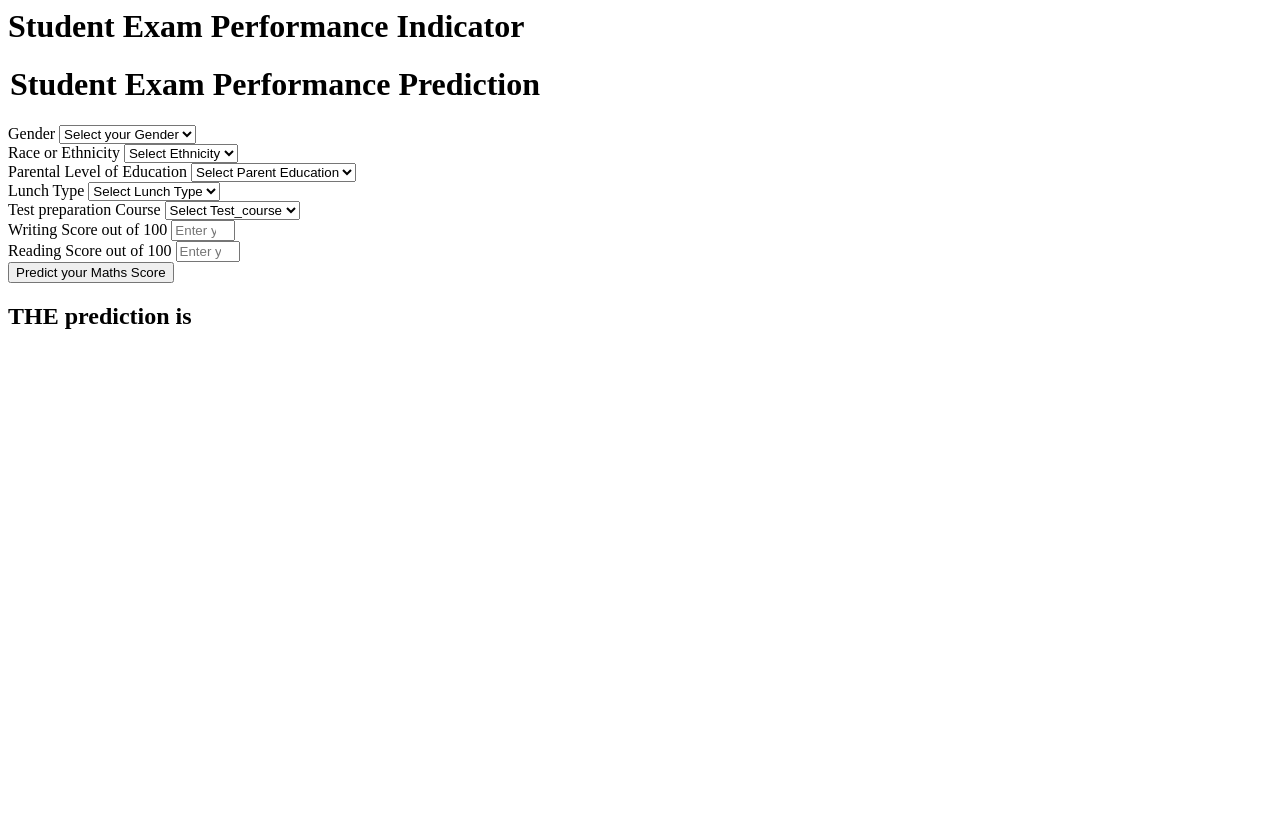
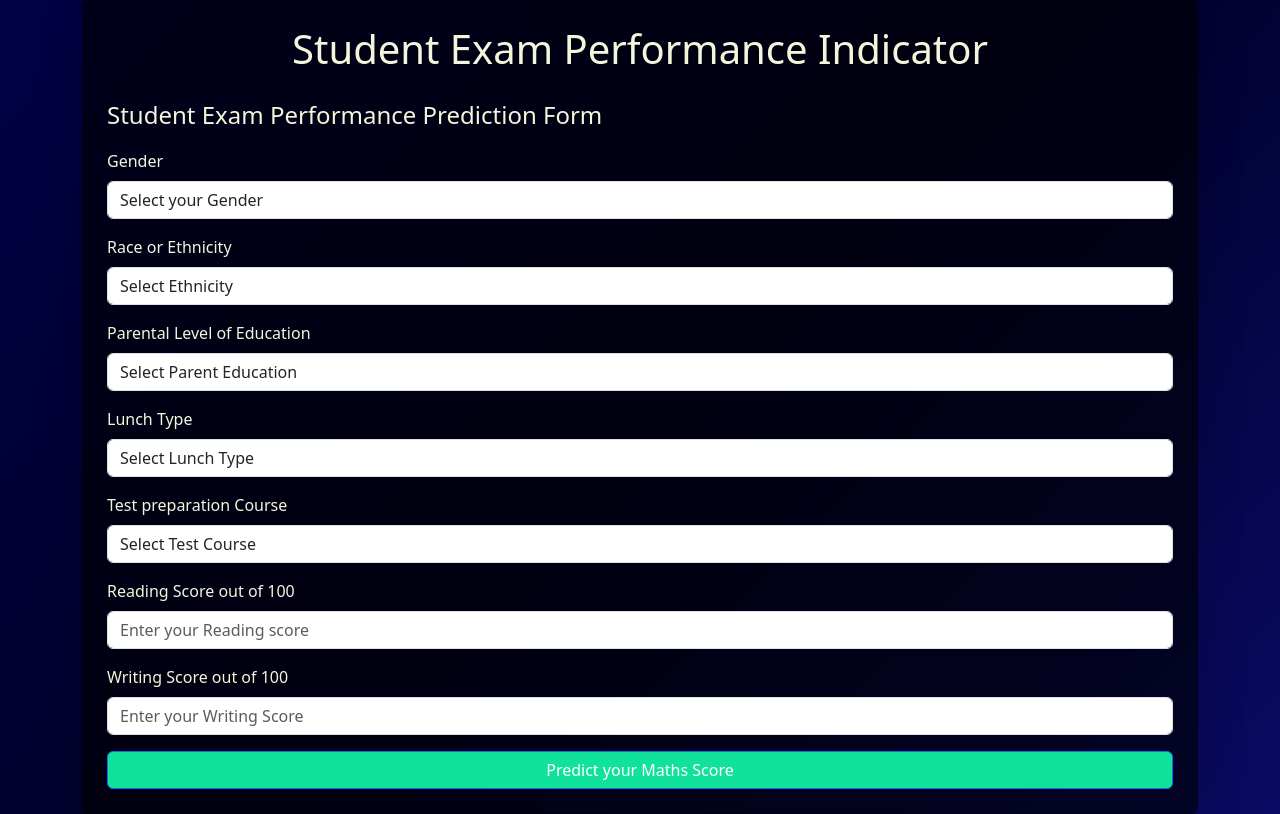
Before and after one commit to Shivansh212/ML_project, a Flask app: template templates/home.html in a window 1280 px wide. Before the commit the page ends 329 px from the top, so only its background shows below. Run offline with Flask 3, Linux system fonts and the light colour scheme; the template is opened without the code that fills it, so the values that code supplies are empty.

Commit message:
New Interface

```diff
--- a/application.py
+++ b/application.py
@@ -1,91 +1,61 @@
-from flask import Flask, request, render_template
-import pickle
-
+from flask import Flask, request, render_template,redirect,url_for
 import numpy as np
 import pandas as pd
 
 from sklearn.preprocessing import StandardScaler
-from src.pipeline.Predict_pipeline import CustomData,predictpipeline
-application= Flask(__name__)
-app=application
+from src.pipeline.Predict_pipeline import CustomData, predictpipeline
 
-#Route for home page
+application = Flask(__name__)
+app = application
 
+## Route for home page
 @app.route('/')
-def home():
+def index():
     return render_template('index.html')
 
-
-@app.route('/predict',methods=['GET','POST'])
-def predict():
-    if request.method=='GET':
-        pass
+## Route for prediction page
+@app.route('/home', methods=['GET', 'POST'])
+def home():
+    if request.method == 'GET':
+        # This will show the form page when the user navigates to /predict
+        return render_template('home.html')
     else:
-        data=CustomData(
+        # This block runs when the user submits the form
+        data = CustomData(
             gender=request.form.get('gender'),
-            race_ethnicity=request.form.get('race_ethnicity'),
+            # FIX 1: Changed 'race_ethnicity' to 'ethnicity' to match home.html
+            race_ethnicity=request.form.get('ethnicity'),
             parental_level_of_education=request.form.get('parental_level_of_education'),
             lunch=request.form.get('lunch'),
             test_preparation_course=request.form.get('test_preparation_course'),
-            reading_score=float(request.form.get('writing_score')),
-            writing_score=float(request.form.get('reading_score'))
+            # FIX 2: Corrected the swapped keys for reading_score and writing_score
+            reading_score=float(request.form.get('reading_score')),
+            writing_score=float(request.form.get('writing_score'))
 
         )
-        pred_df=data.get_data_as_data_frame()
-        print(pred_df)
-        print('Before Prediction')
-
-        predict_pipeline=predictpipeline()
-        print('Mid Prediction')
-        results=predict_pipeline.predict(pred_df)
-        print("after Prediction")
-        return render_template('home.html',results=results[0])
 
 
 
-from flask import Flask, request, render_template
-import pickle
 
-import numpy as np
-import pandas as pd
+        pred_df = data.get_data_as_data_frame()
+        print(pred_df)
 
-from sklearn.preprocessing import StandardScaler
-from src.pipeline.Predict_pipeline import CustomData,predictpipeline
-application= Flask(__name__)
-app=application
-
-#Route for home page
-
-@app.route('/')
-def home():
-    return render_template('index.html')
+        print("Before Prediction")
+        predict_pipeline = predictpipeline()
+        print("Mid Prediction")
+        results = predict_pipeline.predict(pred_df)
+        print("after Prediction")
 
 
-@app.route('/predict',methods=['GET','POST'])
-def predict():
-    if request.method=='GET':
-        return render_template('home.html')
-    else:
-        data=CustomData(
-            gender=request.form.get('gender'),
-            race_ethnicity=request.form.get('race_ethnicity'),
-            parental_level_of_education=request.form.get('parental_level_of_education'),
-            lunch=request.form.get('lunch'),
-            test_preparation_course=request.form.get('test_preparation_course'),
-            reading_score=float(request.form.get('writing_score')),
-            writing_score=float(request.form.get('reading_score'))
 
-        )
-        pred_df=data.get_data_as_data_frame()
-        print(pred_df)
-        print('Before Prediction')
+        return redirect(url_for("result", result=round(results[0], 2)))
 
-        predict_pipeline=predictpipeline()
-        print('Mid Prediction')
-        results=predict_pipeline.predict(pred_df)
-        print("after Prediction")
-        return render_template('home.html',results=results[0])
+@app.route('/result/<float:result>', methods=['GET', 'POST'])
+def result(result):
 
+    return render_template('result.html', result=result)
 
-if __name__=='__main__':
-        app.run(port=5001,host='0.0.0.0')
+if __name__ == '__main__':
+    # Note: For deployment on many platforms, you might remove the host and port
+    # For local testing, this is fine.
+    app.run(host='0.0.0.0', port=5001,debug=True)
--- a/templates/home.html
+++ b/templates/home.html
@@ -1,111 +1,104 @@
-<html>
+<!DOCTYPE html>
+<html lang="en">
+<head>
+    <meta charset="UTF-8">
+    <meta name="viewport" content="width=device-width, initial-scale=1.0">
+    <title>Student Exam Performance Indicator</title>
+    <!-- Bootstrap CSS -->
+    <link href="https://cdn.jsdelivr.net/npm/bootstrap@5.3.3/dist/css/bootstrap.min.css" rel="stylesheet">
+
+    <style>
+        body{
+            background: linear-gradient(135deg, rgb(1, 1, 70), rgb(0, 0, 40), rgb(10, 10, 100));;
+        }
+        .card {
+            background-color: rgba(0, 0, 0, 0.6);
+            color: beige;
+        }
+        #button input{
+            background-color: rgb(16, 226, 156);
+        }
+    </style>
+</head>
 <body>
-    <div class="login">
-       <h1>Student Exam Performance Indicator</h1>
 
-       <form action="{{ url_for('predict')}}" method="post">
-        <h1>
-            <legend>Student Exam Performance Prediction</legend>
-        </h1>
+    <div class="container">
+        <div class="card shadow-lg p-4">
+            <h1 class="text-center mb-4">Student Exam Performance Indicator</h1>
+
+            <form action="{{ url_for('home')}}" method="post">
+                <legend class="mb-3">Student Exam Performance Prediction Form</legend>
+
                 <div class="mb-3">
                     <label class="form-label">Gender</label>
-            <select class="form-control" name="gender" placeholder="Enter you Gender" required>
-                <option class="placeholder" selected disabled value="">Select your Gender</option>
-                <option value="male">
-                    Male
-                </option>
-                <option value="female">
-                    Female
-                </option>
+                    <select class="form-control" name="gender" required>
+                        <option selected disabled value="">Select your Gender</option>
+                        <option value="male">Male</option>
+                        <option value="female">Female</option>
                     </select>
                 </div>
+
                 <div class="mb-3">
                     <label class="form-label">Race or Ethnicity</label>
-            <select class="form-control" name="ethnicity" placeholder="Enter you ethnicity" required>
-                <option class="placeholder" selected disabled value="">Select Ethnicity</option>
-                <option value="group A">
-                    Group A
-                </option>
-                <option value="group B">
-                    Group B
-                </option>
-                <option value="group C">
-                    Group C
-                </option>
-                <option value="group D">
-                    Group D
-                </option>
-                <option value="group E">
-                    Group E
-                </option>
+                    <select class="form-control" name="ethnicity" required>
+                        <option selected disabled value="">Select Ethnicity</option>
+                        <option value="group A">Group A</option>
+                        <option value="group B">Group B</option>
+                        <option value="group C">Group C</option>
+                        <option value="group D">Group D</option>
+                        <option value="group E">Group E</option>
                     </select>
                 </div>
+
                 <div class="mb-3">
                     <label class="form-label">Parental Level of Education</label>
-            <select class="form-control" name="parental_level_of_education"
-                placeholder="Enter you Parent Education" required>
-                <option class="placeholder" selected disabled value="">Select Parent Education</option>
-                <option value="associate's degree">
-                    associate's degree
-                </option>
-                <option value="bachelor's degree">
-                    bachelor's degree
-                </option>
-                <option value="high school">
-                    high school
-                </option>
-                <option value="master's degree">
-                    master's degree
-                </option>
-                <option value="some college">
-                    some college
-                </option>
-                <option value="some high school">
-                    some high school
-                </option>
+                    <select class="form-control" name="parental_level_of_education" required>
+                        <option selected disabled value="">Select Parent Education</option>
+                        <option value="associate's degree">associate's degree</option>
+                        <option value="bachelor's degree">bachelor's degree</option>
+                        <option value="high school">high school</option>
+                        <option value="master's degree">master's degree</option>
+                        <option value="some college">some college</option>
+                        <option value="some high school">some high school</option>
                     </select>
                 </div>
+
                 <div class="mb-3">
                     <label class="form-label">Lunch Type</label>
-            <select class="form-control" name="lunch" placeholder="Enter you Lunch" required>
-                <option class="placeholder" selected disabled value="">Select Lunch Type</option>
-                <option value="free/reduced">
-                    free/reduced
-                </option>
-                <option value="standard">
-                    standard
-                </option>
+                    <select class="form-control" name="lunch" required>
+                        <option selected disabled value="">Select Lunch Type</option>
+                        <option value="free/reduced">free/reduced</option>
+                        <option value="standard">standard</option>
                     </select>
                 </div>
+
                 <div class="mb-3">
                     <label class="form-label">Test preparation Course</label>
-            <select class="form-control" name="test_preparation_course" placeholder="Enter you Course"
-                required>
-                <option class="placeholder" selected disabled value="">Select Test_course</option>
-                <option value="none">
-                    None
-                </option>
-                <option value="completed">
-                    Completed
-                </option>
+                    <select class="form-control" name="test_preparation_course" required>
+                        <option selected disabled value="">Select Test Course</option>
+                        <option value="none">None</option>
+                        <option value="completed">Completed</option>
                     </select>
                 </div>
+
+                <div class="mb-3">
+                    <label class="form-label">Reading Score out of 100</label>
+                    <input class="form-control" type="number" name="reading_score" placeholder="Enter your Reading score" min="0" max="100" />
+                </div>
+
                 <div class="mb-3">
                     <label class="form-label">Writing Score out of 100</label>
-            <input class="form-control" type="number" name="reading_score"
-                placeholder="Enter your Reading score" min='0' max='100' />
+                    <input class="form-control" type="number" name="writing_score" placeholder="Enter your Writing Score" min="0" max="100" />
                 </div>
-        <div class="mb-3">
-            <label class="form-label">Reading Score out of 100</label>
-            <input class="form-control" type="number" name="writing_score"
-                placeholder="Enter your Reading Score" min='0' max='100' />
-        </div>
-        <div class="mb-3">
-            <input class="btn btn-primary" type="submit" value="Predict your Maths Score" required />
+
+                <div class="d-grid" id="button">
+                    <input class="btn btn-primary" type="submit" value="Predict your Maths Score" />
                 </div>
             </form>
-    <h2>
-       THE  prediction is {{results}}
-    </h2>
-   <body>
+        </div>
+    </div>
+
+    <!-- Bootstrap JS -->
+    <script src="https://cdn.jsdelivr.net/npm/bootstrap@5.3.3/dist/js/bootstrap.bundle.min.js"></script>
+</body>
 </html>
```
Also changed, not shown: templates/index.html (+92 -3 lines), templates/result.html (added, +59 -0 lines). Lines whose indentation alone changed are shown as unchanged.
